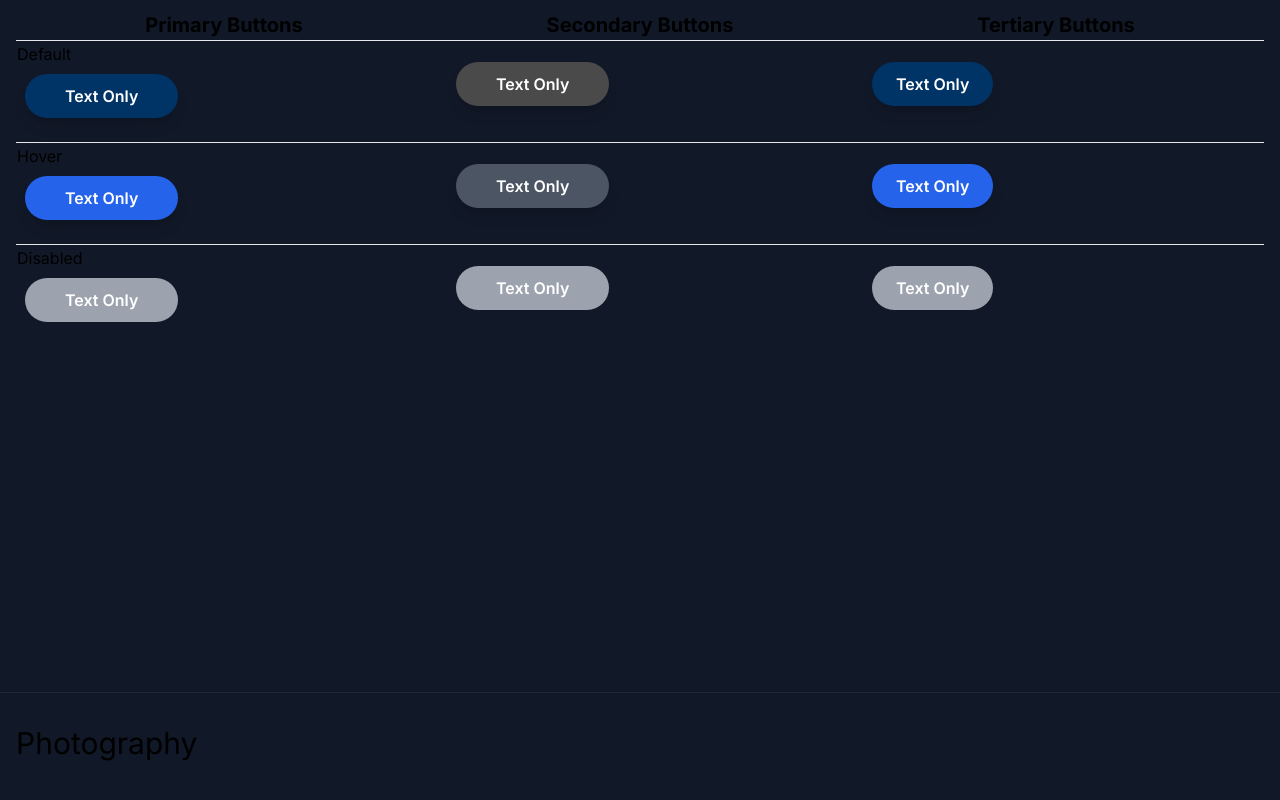
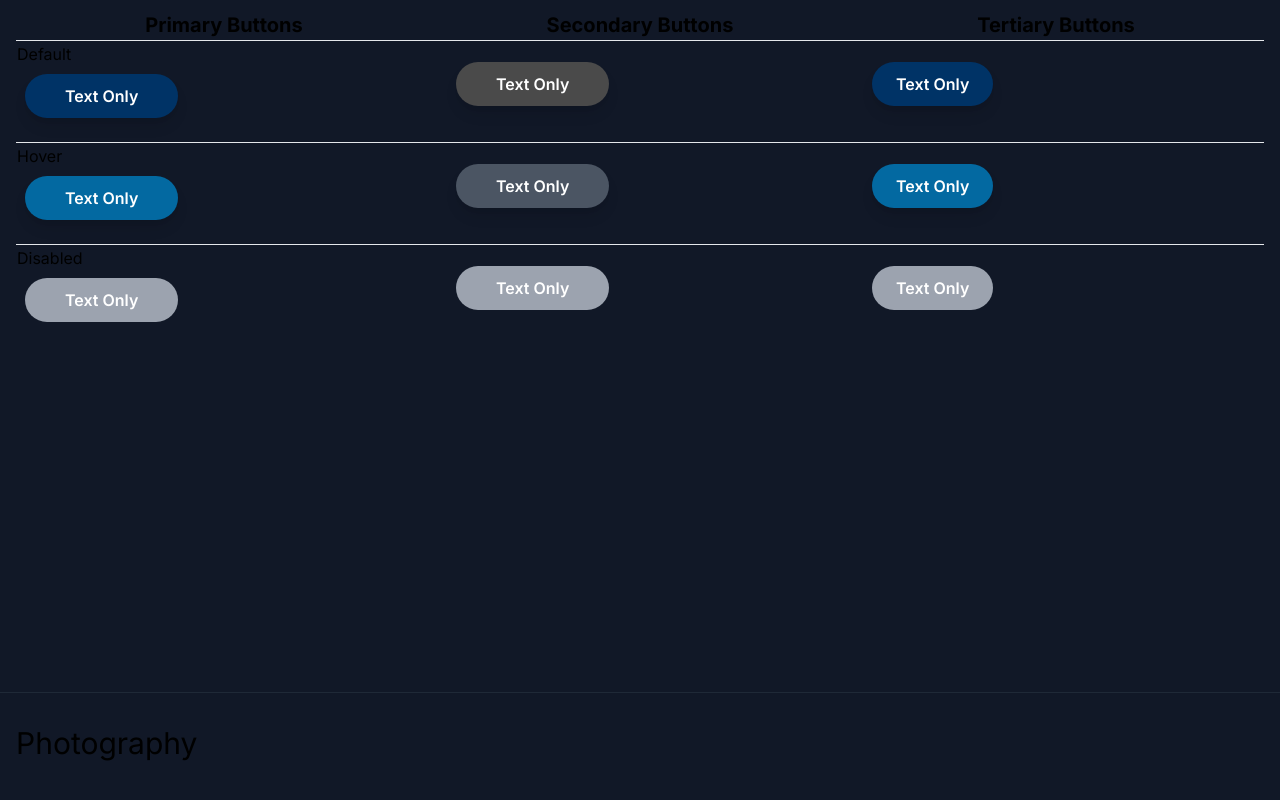
Before and after one commit to breadscorner/AwareWeare-Style, a Next.js app in the folder styleguide/: page / in a window 1280 px wide. Shown: the part 3663-4463 px from the top of the page. Built offline with nearby package versions, Linux system fonts and the light colour scheme.

Commit message:
adjust button hover colour

```diff
--- a/styleguide/src/app/components/graphics.tsx
+++ b/styleguide/src/app/components/graphics.tsx
@@ -34,7 +34,7 @@ export default function Graphics() {
           <tr className="border-b">
             <td className="pr-4 pb-4">
               <p>Hover</p>
-              <button className="m-2 bg-blue-600 text-white font-semibold rounded-full px-10 py-2.5 shadow-lg transition-colors duration-300">
+              <button className="m-2 bg-sky-700 text-white font-semibold rounded-full px-10 py-2.5 shadow-lg transition-colors duration-300">
                 Text Only
               </button>
             </td>
@@ -44,7 +44,7 @@ export default function Graphics() {
               </button>
             </td>
             <td className="pl-4 pb-4">
-              <button className="m-2 bg-blue-600 text-white font-semibold rounded-full px-6 py-2.5 shadow-lg transition-colors duration-300">
+              <button className="m-2 bg-sky-700 text-white font-semibold rounded-full px-6 py-2.5 shadow-lg transition-colors duration-300">
                 Text Only
               </button>
             </td>
```
